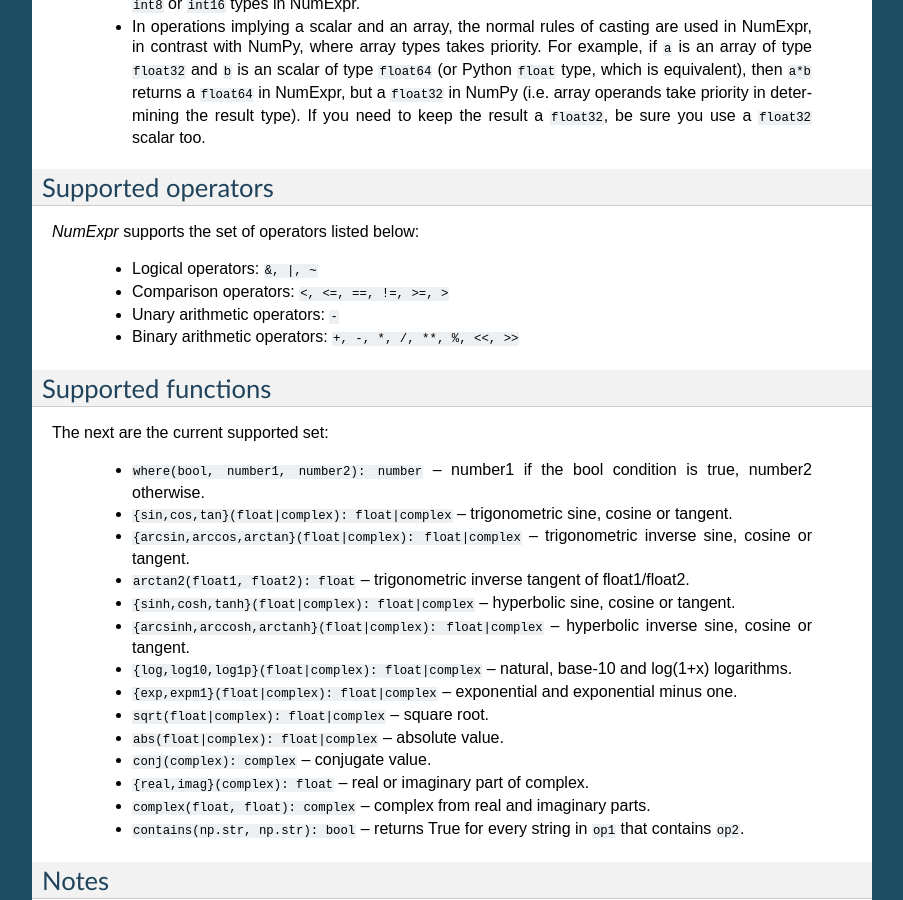
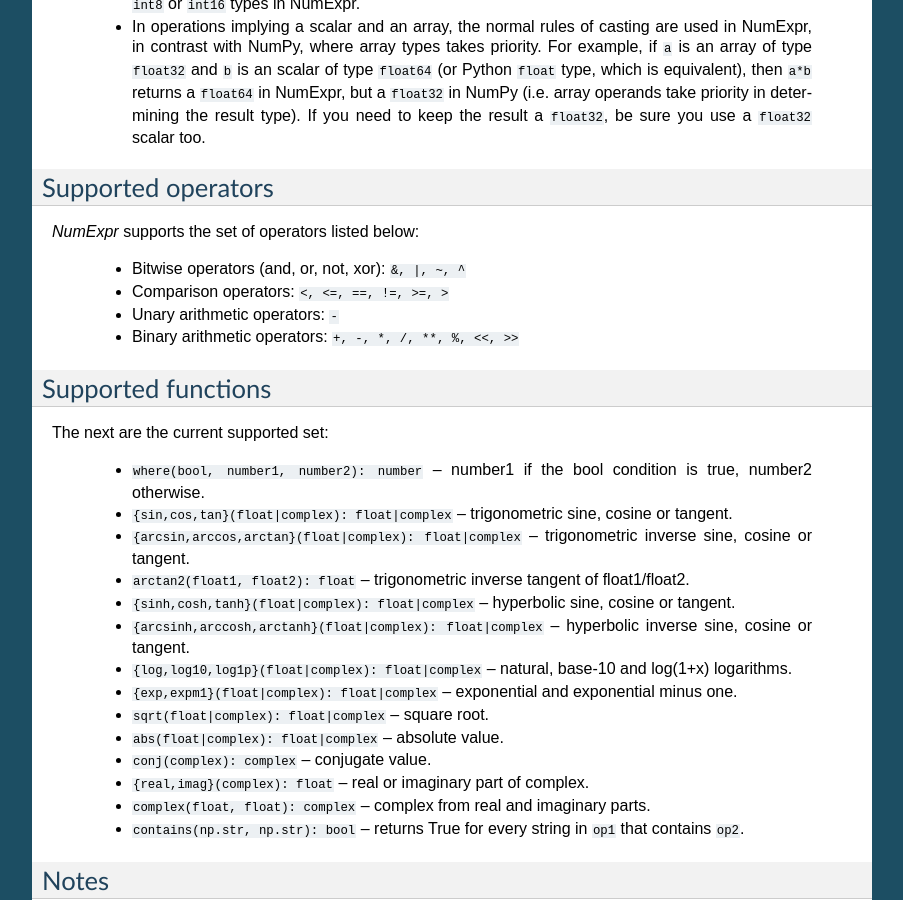
Before and after one commit to pydata/numexpr, a Sphinx documentation site: the page built from doc/user_guide.rst, in a window 1280 px wide and 900 px high, scrolled down 2550 px. Shown: the whole window, without its empty margins (198-1101 px from the left). Built offline with Sphinx 7.4.7, drawn with Linux system fonts in a browser that asks for light colours; formulas are drawn with MathJax 3; the version number is read from the project's files by our own code.

Commit message:
Change claims of logical operations to be bitwise in docs

```diff
--- a/doc/user_guide.rst
+++ b/doc/user_guide.rst
@@ -178,7 +178,7 @@
 
 *NumExpr* supports the set of operators listed below:
 
-    * Logical operators: :code:`&, |, ~`
+    * Bitwise operators (and, or, not, xor): :code:`&, |, ~, ^`
     * Comparison operators: :code:`<, <=, ==, !=, >=, >`
     * Unary arithmetic operators: :code:`-`
     * Binary arithmetic operators: :code:`+, -, *, /, **, %, <<, >>`
```
